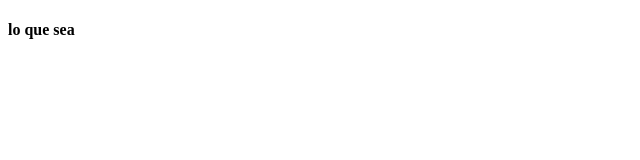
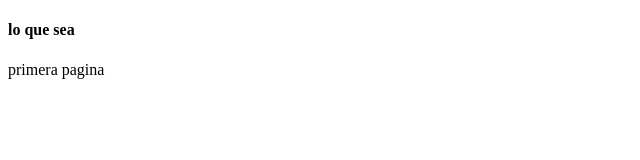
Before and after one commit to mik3langel/lo_que-sea, a plain HTML site: page index.html in a window 1280 px wide. Shown: the whole page, without its empty margins (0-640 px from the left). Drawn offline with Linux system fonts and the light colour scheme.

Commit message:
cambios en el index.html se agrego una linea de texto con <div> y <p>

```diff
--- a/index.html
+++ b/index.html
@@ -8,5 +8,6 @@
     <header>
         <h4>lo que sea</h4>
     </header>
+    <div><p>primera pagina </p></div>
     <script src="logica.js"></script>
 </body>
```
